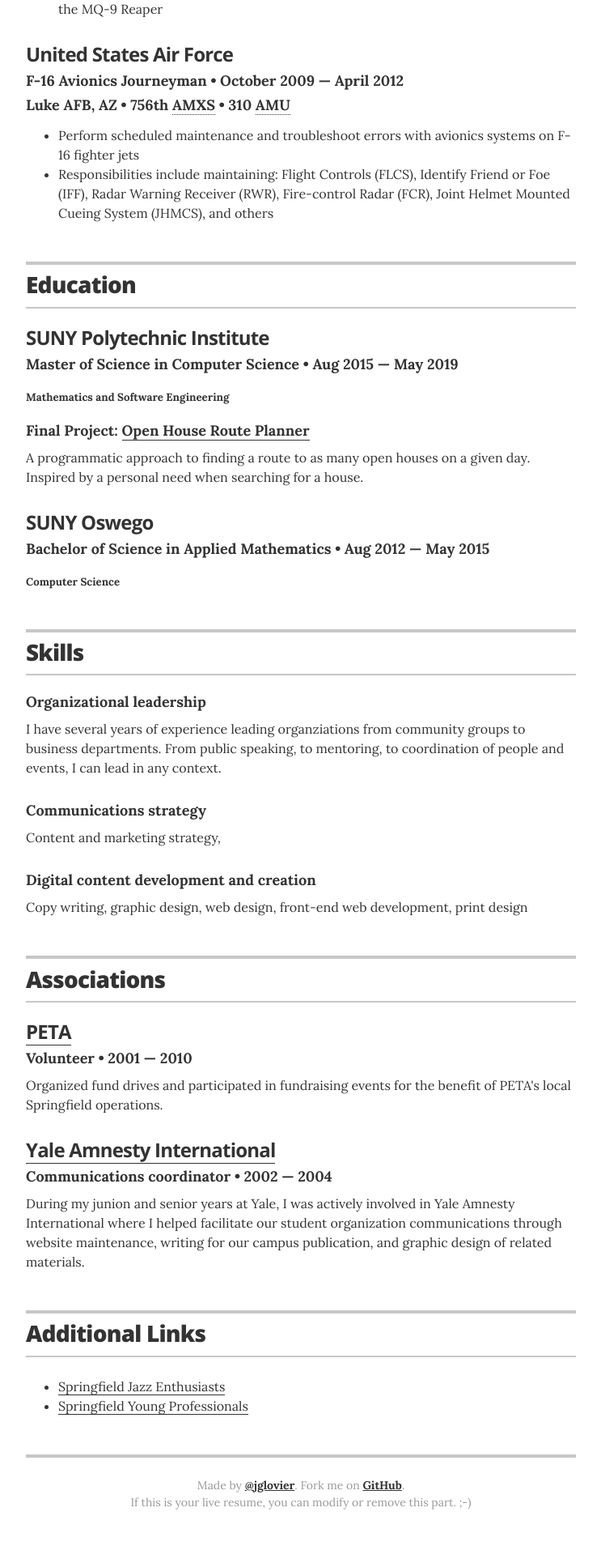
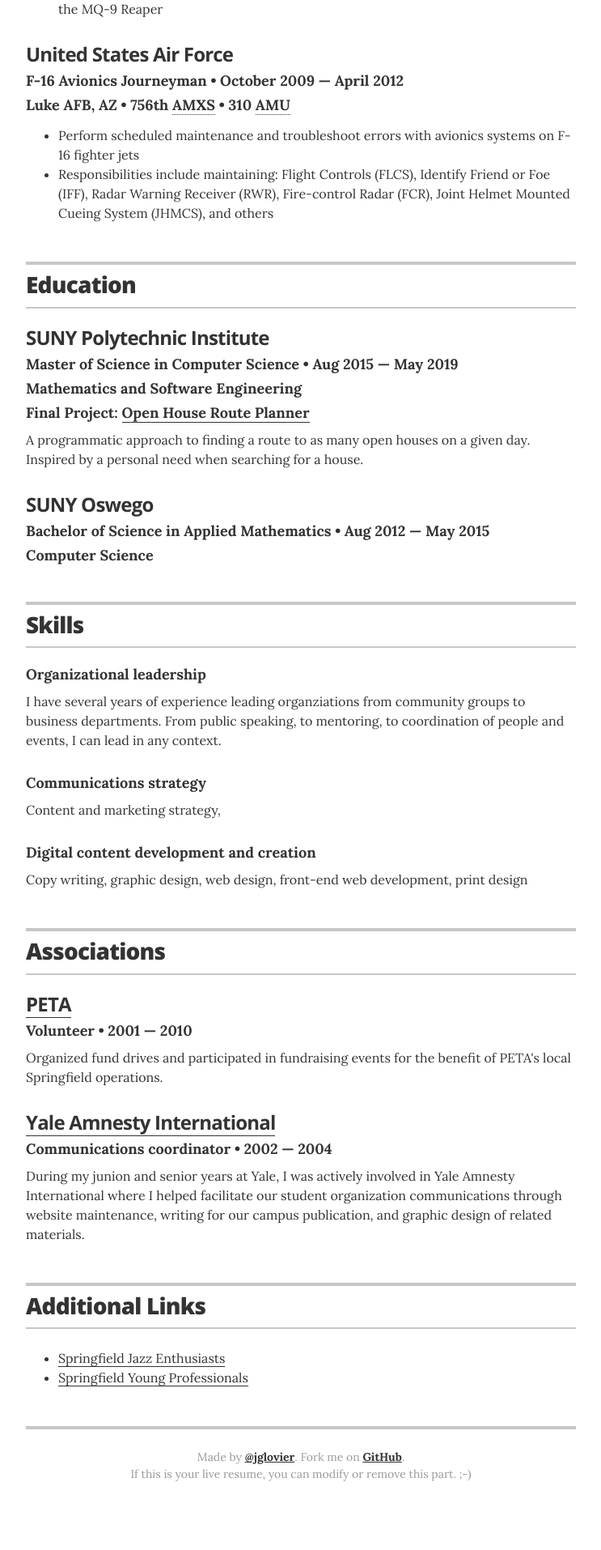
Before and after one commit to apjansing/apjansing.github.io, a Jekyll site: the page built from index.html, in a window 1280 px wide. Shown: the part 1885-3799 px from the top of the page at 81% size, without its empty margins (268-1011 px from the left). Built offline with Jekyll 4.4.1, drawn with Linux system fonts in a browser that asks for light colours; after the commit the page ends 3764 px from its top, so only the background shows below that.

Commit message:
formatting

```diff
--- a/_layouts/resume.html
+++ b/_layouts/resume.html
@@ -123,7 +123,7 @@
         <h3 class="resume-item-title" itemprop="name">{{ education.uni }}</h3>
         <h4 class="resume-item-details group" itemprop="description">{{ education.degree }} &bull;
           {{education.date_range[0] }} &mdash; {{ education.date_range[1] }}</h4>
-        {% if education.focus %} <h5 class="focus-title" itemprop="description"> {{
+        {% if education.focus %} <h5 class="resume-item-details focus-title" itemprop="description"> {{
           education.focus }} </h5>
         {% endif %}
         {% if education.final_project %} <h5 class="resume-item-details final-project-title" itemprop="description">
--- a/_sass/_resume.scss
+++ b/_sass/_resume.scss
@@ -262,7 +262,7 @@
       font-style: italic;
 
       &.focus-title {
-        font-size: 10px;
+        font-size: 1px;
       }
 
       &.final-project-title {
```
